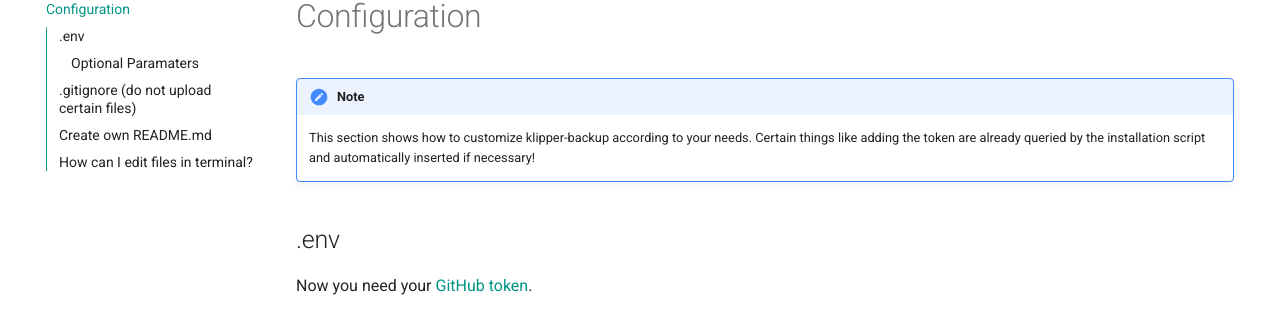
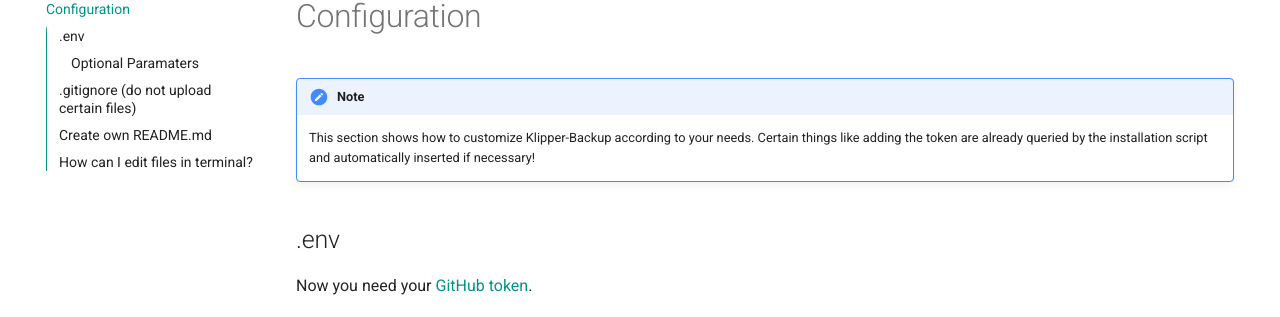
Before and after one commit to Staubgeborener/Klipper-Backup, an MkDocs documentation site: the page built from docs/configuration.md, in a window 1280 px wide and 900 px high. Shown: the part 150-467 px from the top of the window. Built offline with MkDocs 1.6.1 and Material for MkDocs 9.7.7, drawn with Linux system fonts in a browser that asks for light colours; comment, search, counter and statistics services are not loaded; some of the changed text lies outside the part shown.

Commit message:
minor changes

```diff
--- a/docs/configuration.md
+++ b/docs/configuration.md
@@ -1,5 +1,5 @@
 !!! note
-    This section shows how to customize klipper-backup according to your needs. Certain things like adding the token are already queried by the installation script and automatically inserted if necessary!
+    This section shows how to customize Klipper-Backup according to your needs. Certain things like adding the token are already queried by the installation script and automatically inserted if necessary!
 
 ## .env
 Now you need your [GitHub token](installation.md#create-github-token).
@@ -80,6 +80,6 @@ A small `nano` YouTube tutorial can be found [here](https://youtu.be/mE2YghYpBBE
 !!! warning "Important Note"
     In case you get an error message like `-sh: nano: not found` you should install `nano`: `sudo apt install nano`
 
-If you have installed klipper-backup with the `install.sh` script, you should be finished with everything at this point. **Reminder**: You can install features at anytime automatically by running `install.sh` again, so there is no need to do it manually!
+If you have installed Klipper-Backup with the `install.sh` script, you should be finished with everything at this point. **Reminder**: You can install features at anytime automatically by running `install.sh` again, so there is no need to do it manually!
 
 In case you want to do it manually for some reason: Next: [The update section](updating.md)
```
Also changed, not shown: docs/installation.md (+3 -3 lines), docs/updating.md (+1 -1 lines).
